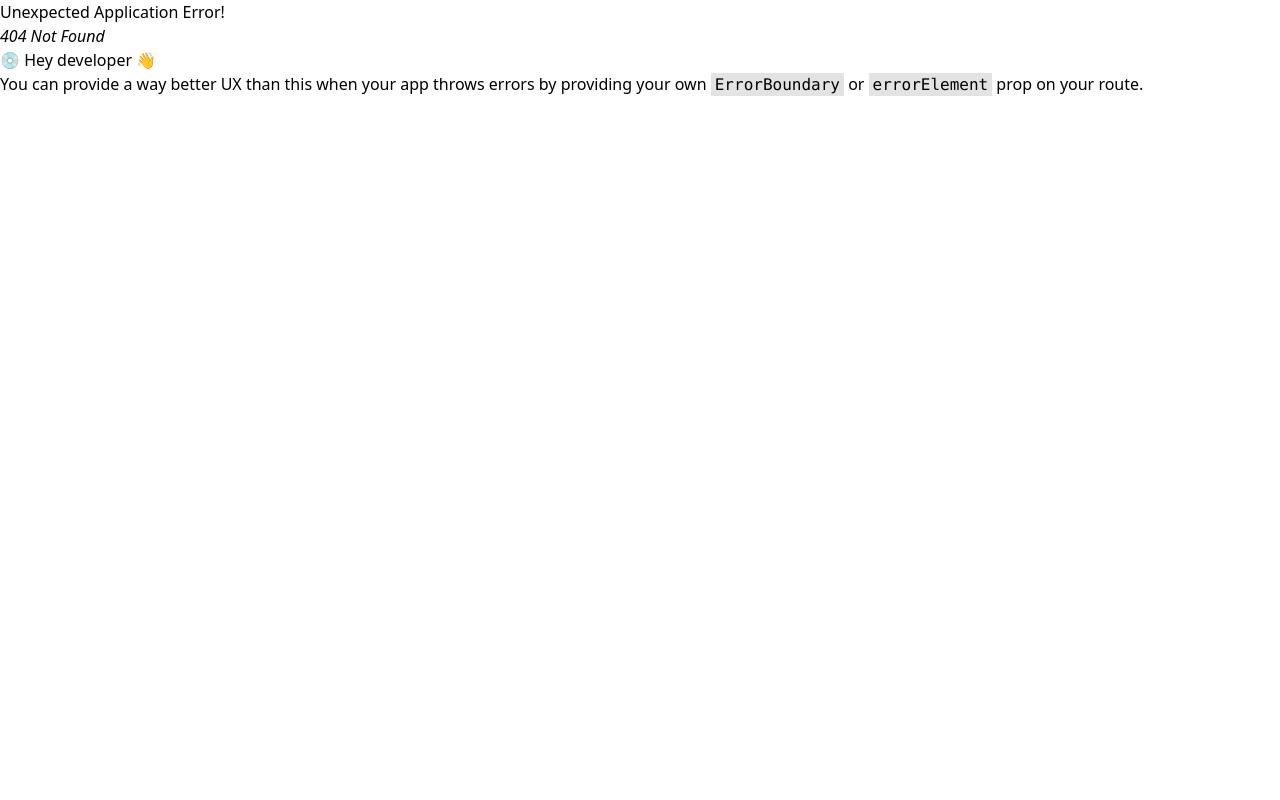
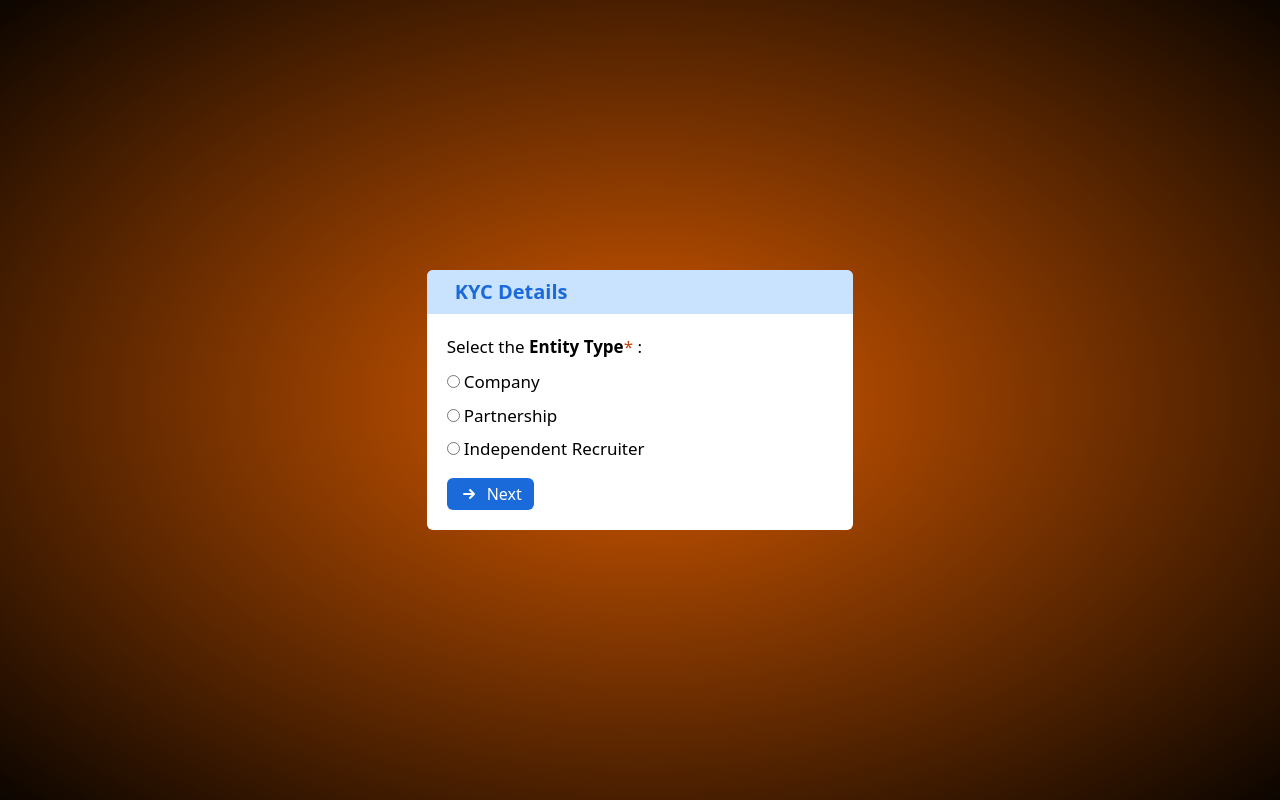
Before and after one commit to mesuriyavivek7/Recruiting-Management, a React (Create React App) app in the folder app-ui/: page /signup/supplier/success in a window 1280 px wide. Before the commit this address had no page. Built offline with nearby package versions, Linux system fonts and the light colour scheme.

Commit message:
kyc-ui done

```diff
--- a/app-ui/src/App.js
+++ b/app-ui/src/App.js
@@ -3,6 +3,7 @@
 import Login from "./pages/Login/Login";
 import RecruitSignUp from "./pages/Signup/RecruitSignUp";
 import EnterpriseSignup from "./pages/Signup/EnterpriseSignup";
+import KYC from "./components/KYC";
 
 const App = () =>{
   const AppRouter = createBrowserRouter(
@@ -18,7 +19,12 @@
       {
         path:"/signup/employer",
         element: <EnterpriseSignup/>
+      },
+      {
+        path:"/signup/supplier/success",
+        element: <KYC/>
       }
+
     ]
   );
   return (
--- /dev/null
+++ b/app-ui/src/components/KYC.js
@@ -0,0 +1,139 @@
+import React, { useState } from "react";
+import asset11 from "../assets/asset 11.svg";
+import asset12 from "../assets/asset 12.svg";
+
+const KYC = () => {
+  const [selectedEntity, setSelectedEntity] = useState(null);
+  const [activeState, setActiveState] = useState(1);
+
+  const nextStep = () => {
+    setActiveState((prev) => prev + 1);
+  };
+
+  const prevStep = () => {
+    setActiveState((prev) => prev - 1);
+  };
+
+  const renderKYCForm = () => {
+    switch (activeState) {
+      case 1: {
+        return (
+          <form>
+            <div className="flex flex-col place-items-start text-[17px]">
+              <p className="pb-[10px]">
+                Select the <span className="font-semibold">Entity Type</span>
+                <span className="text-orange-700">*</span> :
+              </p>
+              <div className="flex place-items-center pb-2">
+                <input
+                  type="radio"
+                  id="Company"
+                  name="Company"
+                  value="Company"
+                />
+                <label htmlFor="Company" className="pl-1">
+                  Company
+                </label>
+              </div>
+              <div className="flex place-items-center pb-2">
+                <input
+                  type="radio"
+                  id="Partnership"
+                  name="Partnership"
+                  value="Partnership"
+                />
+                <label htmlFor="Partnership" className="pl-1">
+                  Partnership
+                </label>
+              </div>
+              <div className="flex place-items-center">
+                <input
+                  type="radio"
+                  id="Independent Recruiter"
+                  name="Independent Recruiter"
+                  value="Independent Recruiter"
+                />
+                <label htmlFor="Independent Recruiter" className="pl-1">
+                  Independent Recruiter
+                </label>
+              </div>
+            </div>
+            <button
+              type="button"
+              onClick={nextStep}
+              className="bg-blue-400 text-white py-1 px-3 rounded-md mt-4"
+            >
+              <img
+                src={asset11}
+                alt="right-arrow"
+                className="pr-2 inline w-7 pb-[2px]"
+              />
+              Next
+            </button>
+          </form>
+        );
+      }
+      case 2: {
+        return (
+          <div>
+            <form className="text-[17px]">
+              <div className="flex flex-col place-items-start">
+                <label htmlFor="cardnumber" className="pb-2">
+                  PAN Card Number <span className="text-orange-800">*</span>
+                </label>
+                <input
+                  type="text"
+                  id="cardnumber"
+                  name="cardnumber"
+                  placeholder="Enter PAN number"
+                  className="w-full  border-black border py-2 rounded-md pl-4"
+                />
+              </div>
+              <div className="mt-4 flex flex-col place-items-start">
+                <label htmlFor="kycdocument" className="pb-2">
+                  KYC Document<span className="text-orange-800">*</span>
+                </label>
+                <input type="file" name="document" id="kycdocument" className="w-full rounded-md text-[15px] border-gray-300 border bg-gray-200 bg-opacity-30" />
+              </div>
+            </form>
+            <div className="flex gap-3 w-full mt-1">
+              <button
+                type="button"
+                onClick={prevStep}
+                className="bg-blue-400 text-white py-1 px-3 rounded-md mt-4"
+              >
+                <img
+                  src={asset12}
+                  alt="left-arrow"
+                  className="pr-2 inline w-7 pb-[2px]"
+                />
+                Back
+              </button>
+              <button
+                type="button"
+                className="bg-blue-400 text-white py-1 px-3 rounded-md mt-4"
+              >
+                Submit
+              </button>
+            </div>
+          </div>
+        );
+      }
+      default:
+        return null;
+    }
+  };
+
+  return (
+    <div className="relative w-screen h-screen overflow-hidden bg-gradient-radial from-orange-800 to-black-900 flex place-items-center">
+      <div className="kyc-form w-4/12 bg-white rounded-md mx-auto overflow-hidden">
+        <div className="bg-blue-300 bg-opacity-50 py-2 px-7">
+          <h1 className="text-xl text-blue-400 font-semibold">KYC Details</h1>
+        </div>
+        <div className="p-5">{renderKYCForm()}</div>
+      </div>
+    </div>
+  );
+};
+
+export default KYC;
--- a/app-ui/src/index.css
+++ b/app-ui/src/index.css
@@ -8,7 +8,14 @@
     padding: 0;
     box-sizing: border-box;
 }
-
+input[type="file"]::file-selector-button{
+    background-color: #1F2937;
+    color:white;
+    outline:none;
+    border:none;
+    padding: 8px 16px;
+    margin-right: 16px
+}
 
 @layer components{
     .flex-start{
--- a/app-ui/src/pages/Signup/RecruitSignUp.js
+++ b/app-ui/src/pages/Signup/RecruitSignUp.js
@@ -1,5 +1,5 @@
 import React, { useEffect, useState } from "react";
-import { Link } from "react-router-dom";
+import { Link, useNavigate } from "react-router-dom";
 import asset3 from "../../assets/asset 3.svg";
 import asset4 from "../../assets/asset 4.svg";
 import asset7 from "../../assets/asset 7.svg";
@@ -9,6 +9,7 @@
 import "react-phone-input-2/lib/style.css";
 
 const RecruitSignUp = () => {
+  const navigate = useNavigate();
   const [activeState, setActiveState] = useState(1);
   const [formData, setFormData] = useState({
     name: "",
@@ -370,7 +371,7 @@
       case 3:
         return (
           <div className="w-full relative mt-6">
-            <form className="flex flex-col gap-4">
+            <form className="flex flex-col gap-4" onSubmit={handleFormSubmit}>
               <div className="flex-start gap-2 w-full">
                 <label htmlFor="country" className="input-label">
                   Country <span className="text-orange-800">*</span>
@@ -458,8 +459,7 @@
                   Back
                 </button>
                 <button
-                  type="button"
-                  onClick={nextStep}
+                  type="submit"
                   className="w-full py-3 my-3 bg-orange-800 text-white rounded-md text-xl"
                 >
                   Submit
@@ -480,7 +480,7 @@
           <img
             src={asset4}
             alt="form-step-1"
-            className="relative w-full object-contain "
+           className="relative p-20 h-full mx-auto"
           />
         );
       case 2:
@@ -488,7 +488,7 @@
           <img
             src={asset8}
             alt="form-step-2"
-            className="relative w-full  object-contain"
+            className="relative p-20 h-full mx-auto"
           />
         );
       case 3:
@@ -496,7 +496,7 @@
           <img
             src={asset9}
             alt="form-step-3"
-            className="relative  w-full object-contain"
+           className="relative p-20 h-full mx-auto"
           />
         );
       default:
@@ -504,6 +504,9 @@
     }
   };
 
+  const handleFormSubmit=()=>{
+    navigate("/signup/supplier/success")
+  }
   return (
     <main>
       <div className="recruit-content-container h-screen flex relative overflow-hidden">
@@ -543,7 +546,7 @@
             </div>
           </div>
         </div>
-        <div className="login-image w-[62%] h-screen relative bg-gradient-to-b p-20 from-orange-800 to-black-900 flex place-items-center">
+        <div className="login-image w-[62%] h-screen relative bg-gradient-to-b from-orange-800 to-black-900">
           {renderFormImage()}
         </div>
       </div>
--- a/app-ui/tailwind.config.js
+++ b/app-ui/tailwind.config.js
@@ -5,6 +5,9 @@
   ],
   theme: {
     extend: {
+      backgroundImage: {
+        'gradient-radial': 'radial-gradient(var(--tw-gradient-stops))',
+      },
       colors:{
         "blue-400":"#1b6ada",
         "blue-800":"#023454",
```
Also changed, not shown: app-ui/src/assets/asset 11.svg (added), app-ui/src/assets/asset 12.svg (added).
